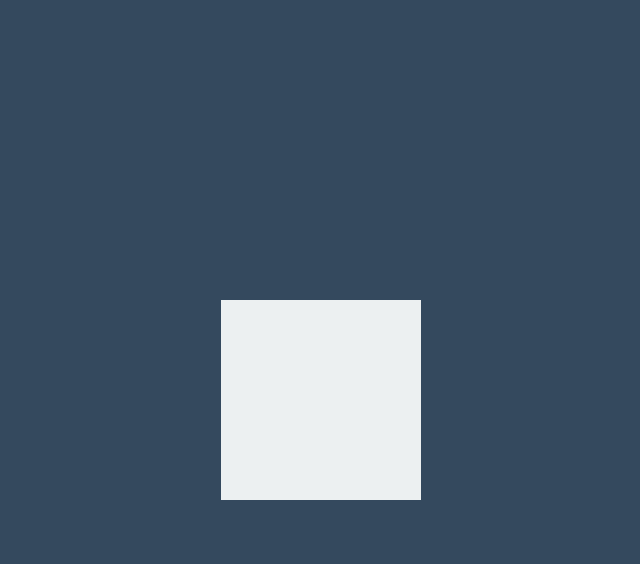
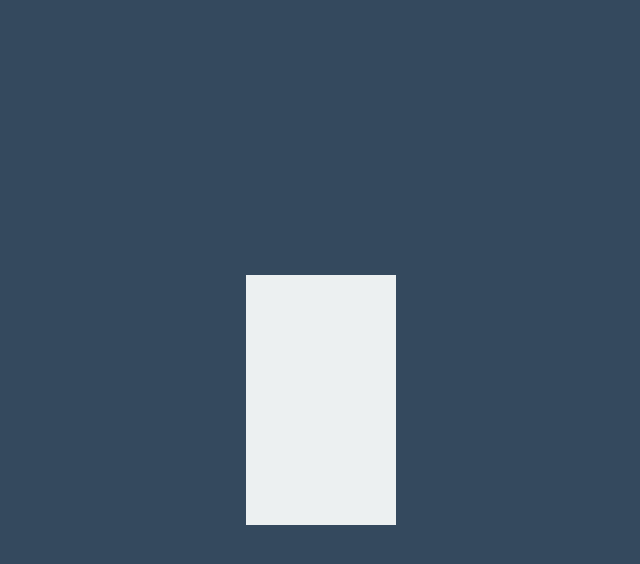
Before and after one commit to Zereshin/OpenClassRoom-Excercice-Git, a plain HTML site: page index.html in a window 1280 px wide. In both pictures the pointer is over the element 640 px from the left and 400 px from the top of the page. Shown: the whole page, without its empty margins (319-959 px from the left). Drawn offline with Linux system fonts and the light colour scheme.

Commit message:
Ajout d'un hover sur la div content pour modifier les dimensions du carré

```diff
--- a/style.css
+++ b/style.css
@@ -13,4 +13,10 @@ body{
 	width: 200px;
 	height: 200px;
 	background-color: #ecf0f1;
+	transition: 1s;
 }
+
+#content:hover{
+	width: 150px;
+	height: 250px;
+}
```
